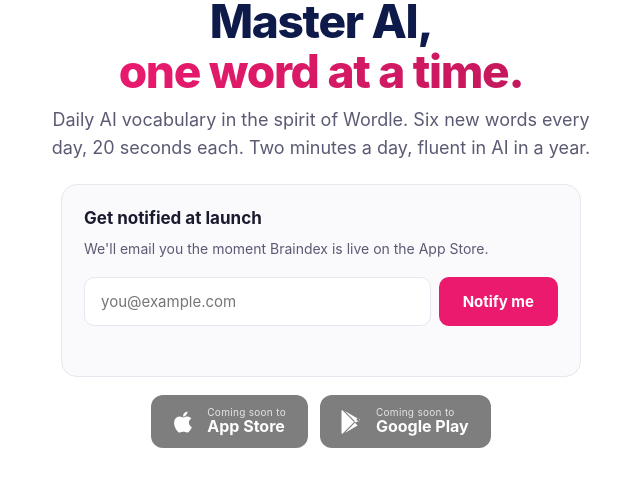
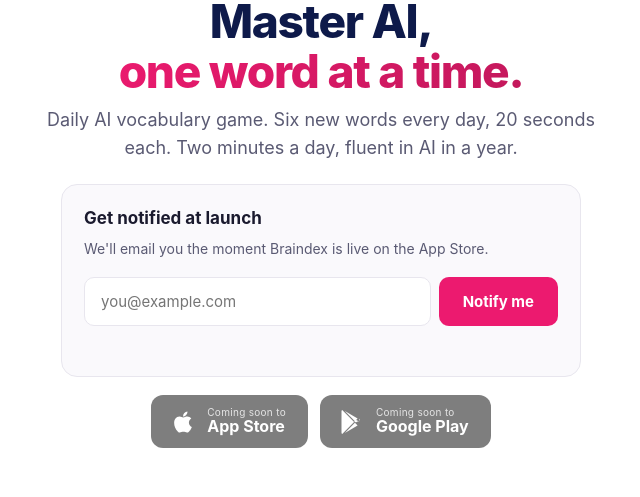
Before and after one commit to davidcarrpi/braindex-website, a website: page index.html in a window 1280 px wide. Shown: the part 303-800 px from the top of the page, without its empty margins (319-959 px from the left). Drawn offline with Linux system fonts and the light colour scheme.

Commit message:
Landing: drop "in the spirit of Wordle" from meta + hero tagline
Replaced the phrase with just "game" so the landing copy doesn't lean
on the Wordle brand. Founder note still mentions Wordle alongside
other daily games as personal inspiration; left that untouched.

```diff
--- a/index.html
+++ b/index.html
@@ -5,7 +5,7 @@
   <meta name="viewport" content="width=device-width, initial-scale=1.0" />
   <meta name="theme-color" content="#EC1A6F" />
   <title>Braindex — Master AI, one game at a time</title>
-  <meta name="description" content="Daily AI vocabulary game in the spirit of Wordle. 6 words, 20 seconds each. Master AI fluency in tiny daily doses." />
+  <meta name="description" content="Daily AI vocabulary game. 6 words, 20 seconds each. Master AI fluency in tiny daily doses." />
 
   <!-- Open Graph / social previews. Two image flavours so the right
        one shows up per platform:
@@ -420,7 +420,7 @@
     <div class="container">
       <img class="bighero" src="braindex_logo.png" alt="Braindex" />
       <h1>Master AI,<br><span class="gradient-text">one word at a time.</span></h1>
-      <p class="tagline">Daily AI vocabulary in the spirit of Wordle. Six new words every day, 20 seconds each. Two minutes a day, fluent in AI in a year.</p>
+      <p class="tagline">Daily AI vocabulary game. Six new words every day, 20 seconds each. Two minutes a day, fluent in AI in a year.</p>
 
       <!-- Newsletter signup — POSTs to /api/newsletter (Vercel
            serverless function that writes to Firestore /newsletter). -->
```
